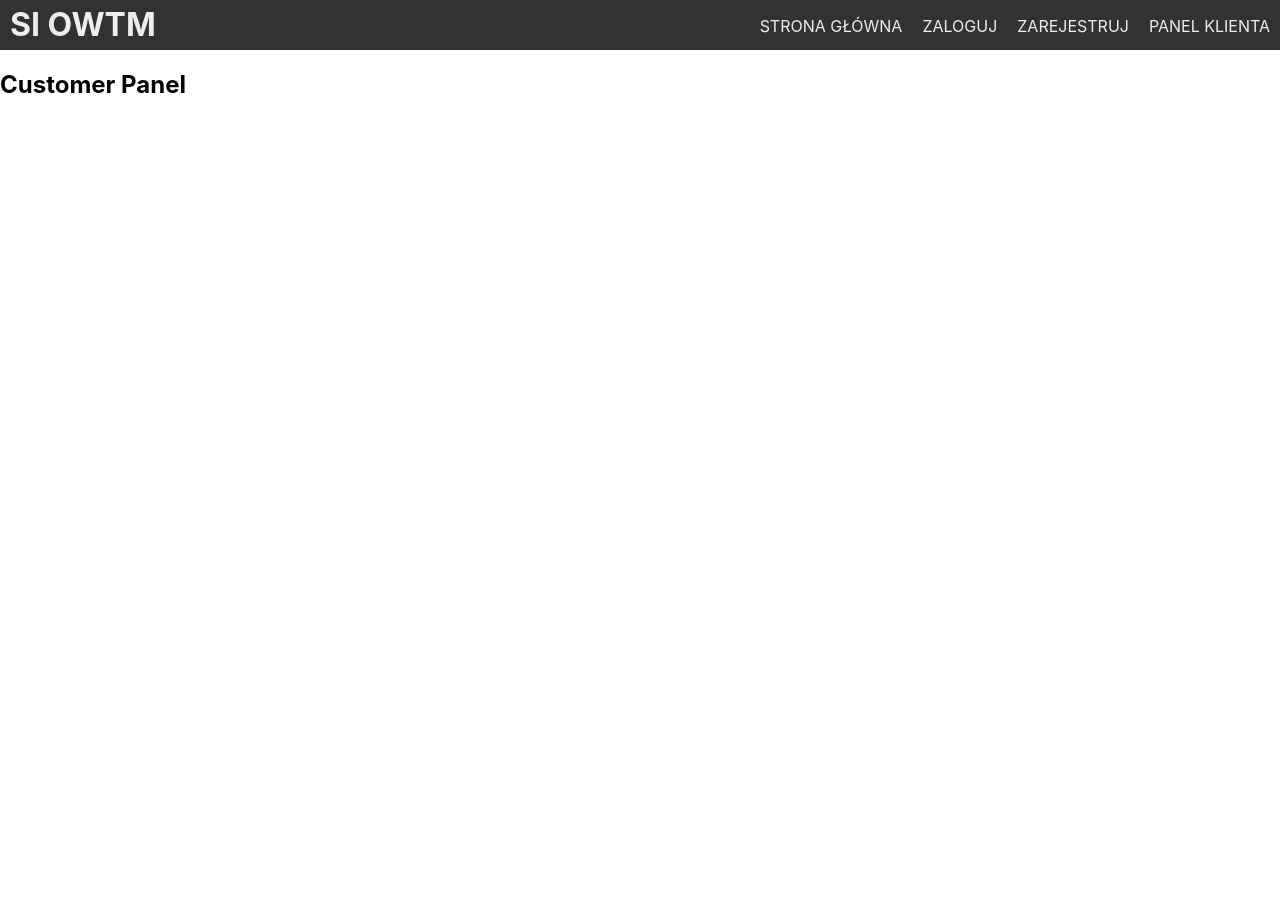
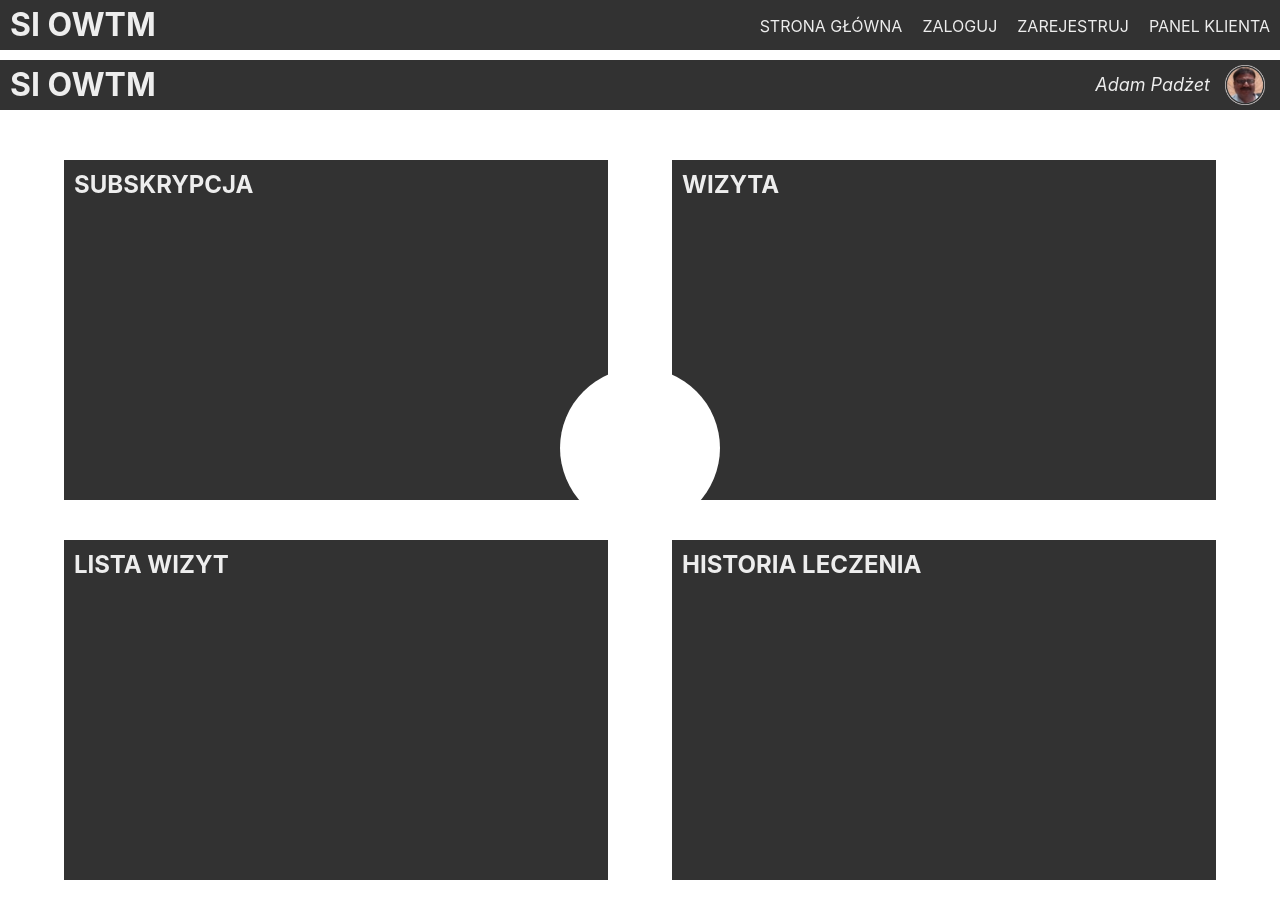
Before and after one commit to Joberooo/FrontEndSIOWTM, a React (Create React App) app in the folder my-app/: page /customerPanel in a window 1280 px wide. Before the commit the page ends 800 px from the top, so only its background shows below. Built offline with nearby package versions, Linux system fonts and the light colour scheme.

Commit message:
Add customerPanel

```diff
--- a/my-app/src/components/CustomerPanel.tsx
+++ b/my-app/src/components/CustomerPanel.tsx
@@ -1,12 +1,48 @@
 import React from 'react';
 import '../styles/CustomerPanel.css';
+import userAvatar from '../resources/userpng.png';
 
-function CustomerPanel(){
-    return(
-        <div id="customerPanel">
-            <h2>Customer Panel</h2>
-        </div>
-    );
+interface CustomerPanelState {
+    firstName: string;
+    lastName: string;
+}
+
+class CustomerPanel extends React.Component<any, CustomerPanelState> {
+    constructor(props: any) {
+        super(props);
+        this.state = {
+            firstName: 'Adam',
+            lastName: 'Padżet'
+        };
+
+    }
+
+    render() {
+        return (
+            <div id="customerPanel">
+                <div id="header">
+                    <div id="headerText"><h1>SI OWTM</h1></div>
+                    <div id="headerImg"><img src={userAvatar} alt="User Avatar" /></div>
+                    <div id="headerData"><i>{this.state.firstName} {this.state.lastName}</i></div>
+                </div>
+
+                <div id="customerPanelContent">
+                    <div id="customerPanelBlock" className="left top">
+                        <h2>Subskrypcja</h2>
+                    </div>
+                    <div id="customerPanelBlock" className="right top">
+                        <h2>Wizyta</h2>
+                    </div>
+                    <div id="customerPanelBlock" className="left bottom">
+                        <h2>Lista wizyt</h2>
+                    </div>
+                    <div id="customerPanelBlock" className="right bottom">
+                        <h2>Historia leczenia</h2>
+                    </div>
+                </div>
+            </div>
+        );
+    }
 }
 
 export default CustomerPanel;
--- a/my-app/src/components/Register.tsx
+++ b/my-app/src/components/Register.tsx
@@ -11,6 +11,9 @@ interface RegisterState {
     checkPassword: string;
     passwordCorrect: boolean;
     passwordText: string;
+    phoneNumber: string;
+    phoneNumberText: string;
+    phoneNumberCorrect: boolean;
     firstName: string;
     lastName: string;
     pesel: string;
@@ -20,6 +23,7 @@ interface RegisterState {
     validationPasswordColor: string;
     validationPeselColor: string;
     validationEmailColor: string;
+    validationPhoneNumberColor: string;
 }
 
 class Register extends React.Component<any, RegisterState> {
@@ -34,21 +38,26 @@ class Register extends React.Component<any, RegisterState> {
             checkPassword: '',
             passwordCorrect: false,
             passwordText: 'Wprowadź hasło i jego potwierdzenie.',
+            phoneNumber: '',
+            phoneNumberText: 'Wprowadź poprawny numer telefonu.',
+            phoneNumberCorrect: false,
             firstName: '',
             lastName: '',
             pesel: '',
             peselText: 'Wprowadź poprawny pesel.',
             peselCorrect: false,
             buttonStatus: true,
-            validationPasswordColor: "#ff0000",
-            validationPeselColor: "#ff0000",
-            validationEmailColor: "#ff0000"
+            validationPasswordColor: '#ff0000',
+            validationPeselColor: '#ff0000',
+            validationEmailColor: '#ff0000',
+            validationPhoneNumberColor: '#ff0000'
         };
 
         this.handleChangeLogin = this.handleChangeLogin.bind(this);
         this.handleChangeEmail = this.handleChangeEmail.bind(this);
         this.handleChangePassword = this.handleChangePassword.bind(this);
         this.handleChangeCheckPassword = this.handleChangeCheckPassword.bind(this);
+        this.handleChangeCheckPhoneNumber = this.handleChangeCheckPhoneNumber.bind(this);
         this.handleChangeFirstName = this.handleChangeFirstName.bind(this);
         this.handleChangeLastName = this.handleChangeLastName.bind(this);
         this.handleChangePesel = this.handleChangePesel.bind(this);
@@ -71,6 +80,10 @@ class Register extends React.Component<any, RegisterState> {
         this.setState({ checkPassword: event.target.value });
     }
 
+    handleChangeCheckPhoneNumber(event: React.ChangeEvent<HTMLInputElement>){
+        this.setState({ phoneNumber: event.target.value });
+    }
+
     handleChangeFirstName(event: React.ChangeEvent<HTMLInputElement>) {
         this.setState({ firstName: event.target.value });
     }
@@ -89,6 +102,7 @@ class Register extends React.Component<any, RegisterState> {
             'Email: ' + this.state.email + '\n' +
             'Password: ' + this.state.password + '\n' +
             'CheckPassword: ' + this.state.checkPassword + '\n' +
+            'PhoneNumber: ' + this.state.phoneNumber + '\n' +
             'Name: ' + this.state.firstName + '\n' +
             'LastName: ' + this.state.lastName +  '\n' +
             'Pesel: ' + this.state.pesel
@@ -106,6 +120,17 @@ class Register extends React.Component<any, RegisterState> {
         else if(this.state.password !== '' && this.state.checkPassword === '') this.setState({passwordText: 'Wprowadź potwierdzenie hasła.', validationPasswordColor: "#ff0000", passwordCorrect: false});
         else if(this.state.password === '' && this.state.checkPassword !== '') this.setState({passwordText: 'Wprowadź hasło.', validationPasswordColor: "#ff0000", passwordCorrect: false});
         else this.setState({passwordText: 'Wprowadź hasło i jego potwierdzenie.', validationPasswordColor: "#ff0000", passwordCorrect: false});
+    }
+
+    checkPhoneNumberCorrect(){
+        if(this.state.phoneNumber.length === 0) this.setState({phoneNumberText: 'Wprowadź poprawny numer telefonu.', validationPhoneNumberColor: "#ff0000", phoneNumberCorrect: false});
+        else if(this.state.phoneNumber.length !== 9) this.setState({phoneNumberText: 'Za mało znaków.', validationPhoneNumberColor: "#ff0000", phoneNumberCorrect: false});
+        else {
+            const expression = /^[0-9]{9}$/;
+
+            if(expression.test(this.state.phoneNumber)) this.setState({phoneNumberText: 'Poprawnie wprowadzono numer telefonu.', validationPhoneNumberColor: "#00ff00", phoneNumberCorrect: true});
+            else this.setState({phoneNumberText: 'Wprowadzono błędny numer telefonu.', validationPhoneNumberColor: "#ff0000", phoneNumberCorrect: false});
+        }
     }
 
     checkPeselCorrect(){
@@ -146,6 +171,8 @@ class Register extends React.Component<any, RegisterState> {
             this.state.password !== '' &&
             this.state.checkPassword !== '' &&
             this.state.passwordCorrect === true &&
+            this.state.phoneNumber !== '' &&
+            this.state.phoneNumberCorrect === true &&
             this.state.firstName !== '' &&
             this.state.lastName !== '' &&
             this.state.pesel !== '' &&
@@ -156,6 +183,7 @@ class Register extends React.Component<any, RegisterState> {
 
     validate = (event: React.KeyboardEvent<HTMLDivElement>) => {
         this.checkPasswordCorrect();
+        this.checkPhoneNumberCorrect();
         this.checkPeselCorrect();
         this.checkEmailCorrect();
         this.checkButtonStatus();
@@ -184,6 +212,11 @@ class Register extends React.Component<any, RegisterState> {
                                     <p>Hasło:</p>
                                     <input type="password" value={this.state.password} onChange={this.handleChangePassword} />
                                     <i style={{color : this.state.validationPasswordColor}}>{this.state.passwordText}</i>
+                                </div>
+                                <div id="registerInput">
+                                    <p>Numer telefonu:</p>
+                                    <input type="text" value={this.state.phoneNumber} onChange={this.handleChangeCheckPhoneNumber} maxLength={9}/>
+                                    <i style={{color : this.state.validationPhoneNumberColor}}>{this.state.phoneNumberText}</i>
                                 </div>
                                 <div id="registerInput">
                                     <p>Potwierdź hasło:</p>
--- a/my-app/src/styles/CustomerPanel.css
+++ b/my-app/src/styles/CustomerPanel.css
@@ -0,0 +1,84 @@
+#customerPanel{
+    width: 100%;
+    margin: 0;
+    padding: 0;
+    overflow: hidden;
+    color: #ededed;
+}
+
+#customerPanel a{
+    text-decoration: none;
+    color: #ededed;
+}
+
+#customerPanel #header #headerData{
+    display: block;
+    float: right;
+    height: 50px;
+    line-height: 50px;
+    font-size: 18px;
+    margin: 0 10px;
+}
+
+#customerPanel #header #headerImg{
+    display: block;
+    float: right;
+    height: 50px;
+    margin: 0 10px 0 0;
+}
+
+#customerPanel #header #headerImg img{
+    height: calc(100% - 10px);
+    padding: 5px;
+}
+
+#customerPanel #customerPanelContent{
+    overflow: hidden;
+}
+
+#customerPanel #customerPanelBlock{
+    width: 42.5%;
+    height: 42.5vh;
+    overflow: hidden;
+    background: #323232;
+    display: block;
+    float: left;
+    border-radius: -50px;
+}
+
+#customerPanel .left{
+    margin-left: 5%;
+    margin-right: 2.5%;
+}
+
+#customerPanel .right{
+    margin-left: 2.5%;
+    margin-right: 5%;
+}
+
+#customerPanel .top{
+    margin-top: 5vh;
+    margin-bottom: 2.5vh;
+}
+
+#customerPanel .bottom{
+    margin-top: 2.5vh;
+    margin-bottom: 5vh;
+}
+
+#customerPanel #customerPanelBlock h2{
+    text-transform: uppercase;
+    margin: 10px;
+    padding: 0;
+}
+
+#customerPanel #customerPanelBlock:last-child::after{
+    content: '';
+    width: 20vh;
+    height: 20vh;
+    background: #fff;
+    position: absolute;
+    border-radius: 50%;
+    top: calc(50% - 2.5vw);
+    left: calc(50% - 10vh);
+}
--- a/my-app/src/styles/Register.css
+++ b/my-app/src/styles/Register.css
@@ -20,6 +20,7 @@
 
 #register #registerImg img{
     margin: 50px 0 10px;
+    width: 100%;
 }
 
 #register #registerForm{
```
Also changed, not shown: my-app/src/resources/userpng.png (added).
